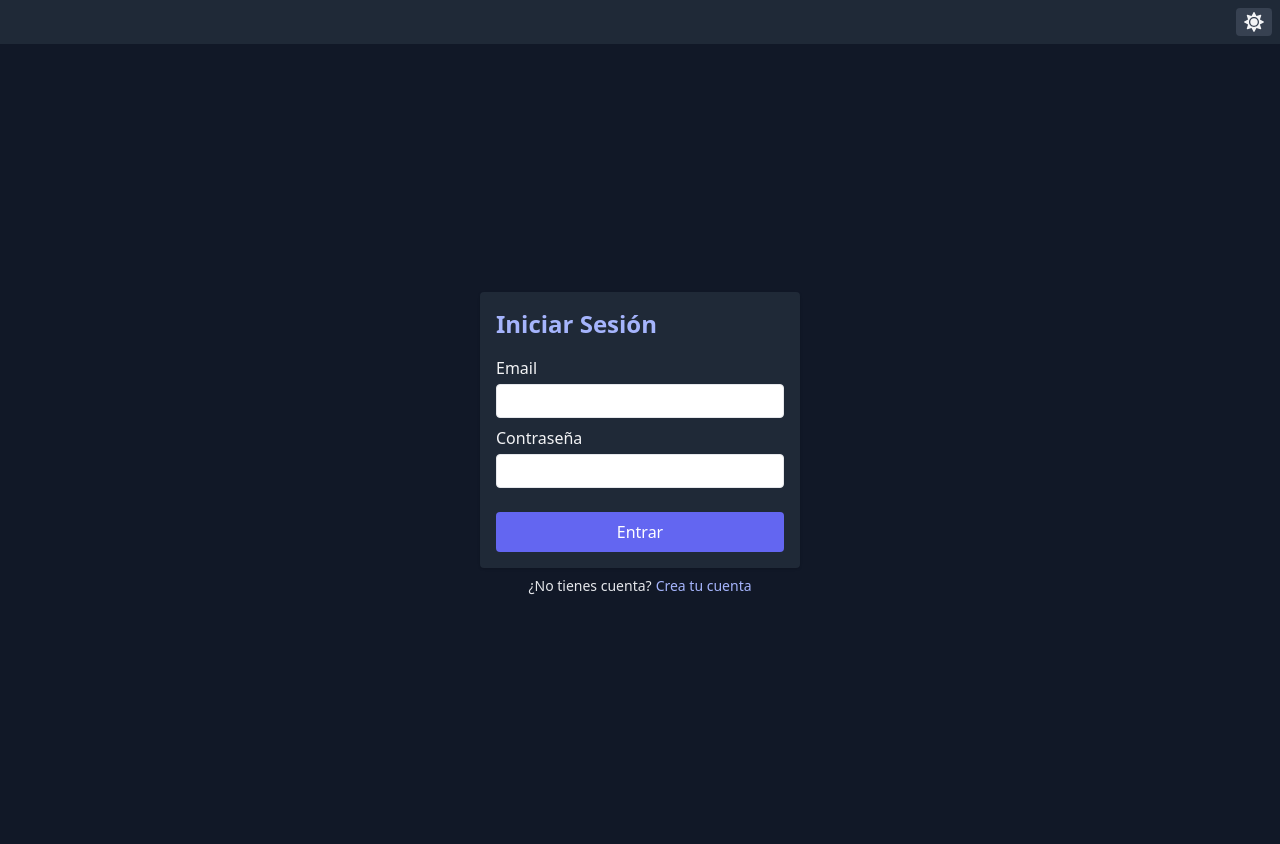
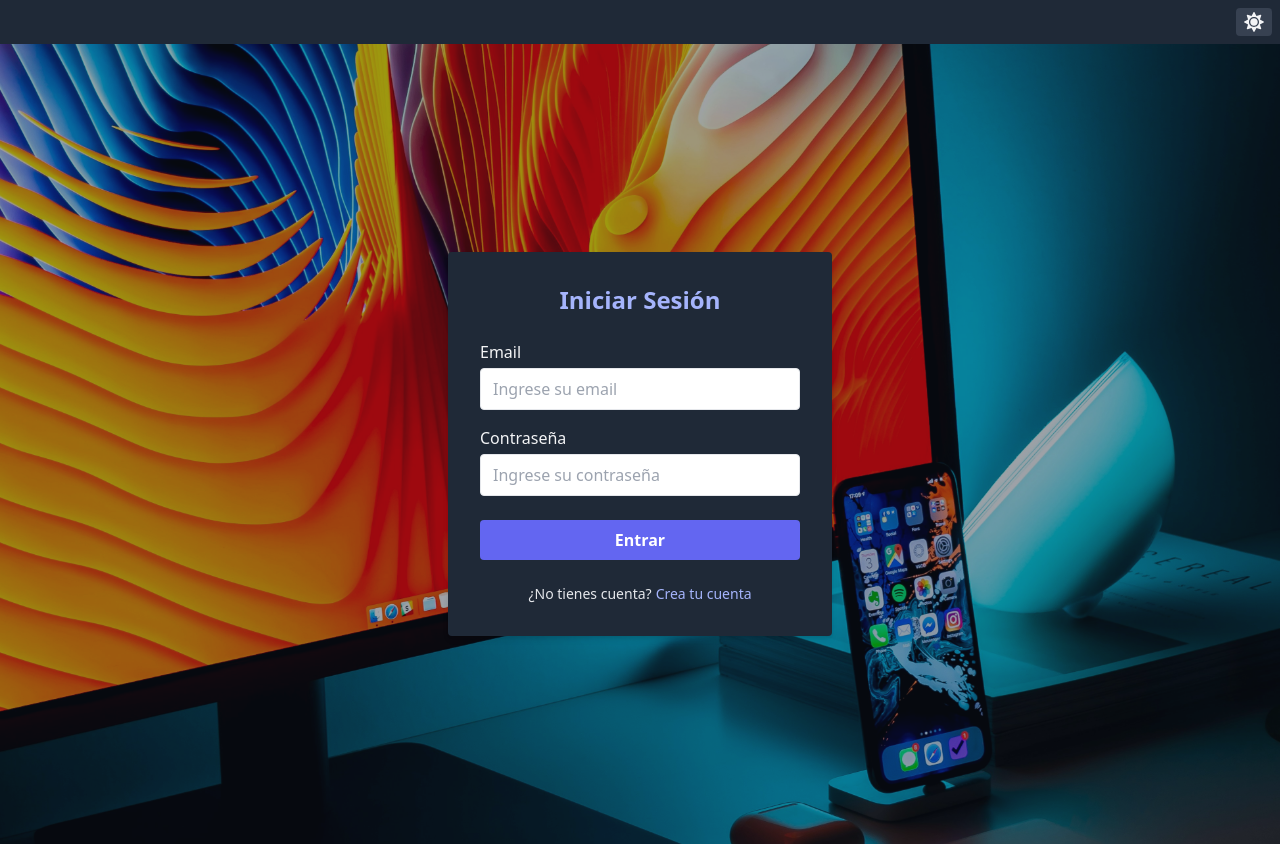
Before and after one commit to Margumedo/coally-task-manger-frontend, a React (Vite) app: page /login in a window 1280 px wide. Built offline with nearby package versions, Linux system fonts and the light colour scheme.

Commit message:
[fix] login and register

```diff
--- a/src/pages/Login.tsx
+++ b/src/pages/Login.tsx
@@ -1,4 +1,3 @@
-
 import React, { useState, useContext } from 'react';
 import { AuthContext } from '../contexts/AuthContext';
 
@@ -8,6 +7,8 @@ import { axiosIntance } from '../api/axiosInstance';
 import Swal from 'sweetalert2';
 import { ThemeContext } from '../contexts/ThemeContext';
 
+import backgroundImage from '../assets/daniel-korpai-n0mabeJj6_s-unsplash.jpg'
+
 export const Login: React.FC = () => {
     const navigate = useNavigate();
     const { login } = useContext(AuthContext);
@@ -15,7 +16,7 @@ export const Login: React.FC = () => {
     const [email, setEmail] = useState('');
     const [password, setPassword] = useState('');
 
-    const { isDark } = useContext(ThemeContext)
+    const { isDark } = useContext(ThemeContext);
 
     const handleLogin = async (e: React.FormEvent) => {
         e.preventDefault();
@@ -31,8 +32,6 @@ export const Login: React.FC = () => {
                     color: isDark ? '#f3f4f6' : '#4b5563',
                 });
                 navigate('/');
-
-
             }
         } catch (error) {
             console.error('Error logging in:', error);
@@ -46,36 +45,50 @@ export const Login: React.FC = () => {
         }
     };
 
+    return (
 
-
-    return (
-        <div className="flex flex-col items-center justify-center h-screen bg-secondary-50 dark:bg-gray-900">
-            <form onSubmit={handleLogin} className="w-80 p-4 bg-white dark:bg-gray-800 rounded shadow">
-                <h2 className="text-2xl font-bold mb-4 text-primary-600 dark:text-primary-300">Iniciar Sesión</h2>
-                <div className="mb-2">
+        <div className="login-container relative flex flex-col items-center justify-center h-screen bg-gray-100 dark:bg-gray-900 overflow-hidden">
+            <div className="absolute inset-0 w-full h-full">
+                <img
+                    src={backgroundImage}
+                    alt="Fondo de Login"
+                    className="object-cover w-full h-full opacity-60"
+                />
+            </div>
+            <form onSubmit={handleLogin} className="login-form relative z-10 w-80 md:w-96 p-8 bg-white dark:bg-gray-800 rounded shadow-md">
+                <h2 className="text-2xl font-bold mb-6 text-center text-primary-600 dark:text-primary-300">Iniciar Sesión</h2>
+                <div className="mb-4">
                     <label className="block mb-1 text-gray-700 dark:text-gray-100">Email</label>
                     <input
                         type="email"
-                        className="border w-full px-2 py-1 rounded"
-                        value={email} onChange={(e) => setEmail(e.target.value)}
+                        className="border w-full px-3 py-2 rounded focus:outline-none focus:ring-2 focus:ring-primary-500 focus:ring-opacity-50"
+                        value={email}
+                        onChange={(e) => setEmail(e.target.value)}
+                        placeholder="Ingrese su email"
                     />
                 </div>
-                <div className="mb-2">
+                <div className="mb-6">
                     <label className="block mb-1 text-gray-700 dark:text-gray-100">Contraseña</label>
                     <input
                         type="password"
-                        className="border w-full px-2 py-1 rounded"
-                        value={password} onChange={(e) => setPassword(e.target.value)}
+                        className="border w-full px-3 py-2 rounded focus:outline-none focus:ring-2 focus:ring-primary-500 focus:ring-opacity-50"
+                        value={password}
+                        onChange={(e) => setPassword(e.target.value)}
+                        placeholder="Ingrese su contraseña"
                     />
                 </div>
-                <button className="w-full bg-primary-500 hover:bg-primary-600 text-white py-2 rounded mt-4">
+                <button
+                    type="submit"
+                    className="login-button w-full bg-primary-500 hover:bg-primary-600 text-white py-2 rounded font-bold transition duration-300">
                     Entrar
                 </button>
+                <p className="text-sm text-gray-600 dark:text-gray-200 mt-6 text-center">
+                    ¿No tienes cuenta?
+                    <Link to="/register" className="text-primary-500 dark:text-primary-300 hover:underline transition duration-300 ml-1">
+                        Crea tu cuenta
+                    </Link>
+                </p>
             </form>
-            <p className="text-sm text-gray-600 dark:text-gray-200 mt-2">
-                ¿No tienes cuenta?
-                <Link to="/register" className="text-primary-500 dark:text-primary-300 hover:underline ml-1">Crea tu cuenta</Link>
-            </p>
         </div>
     );
 };
--- a/src/pages/Register.tsx
+++ b/src/pages/Register.tsx
@@ -5,6 +5,8 @@ import { Link, useNavigate } from 'react-router-dom';
 import Swal from 'sweetalert2';
 import { ThemeContext } from '../contexts/ThemeContext';
 import { AxiosError } from 'axios';
+
+import backgroundImage from '../assets/daniel-korpai-n0mabeJj6_s-unsplash.jpg'
 
 export const Register: React.FC = () => {
     const navigate = useNavigate();
@@ -15,21 +17,13 @@ export const Register: React.FC = () => {
 
     const { isDark } = useContext(ThemeContext)
 
-    // Decide si deseas loguear automáticamente al usuario después de registrarse.
-    // Si prefieres enviarlo al login, no uses `login(response.data.token)` y haz un navigate('/login').
-
     const handleRegister = async (e: React.FormEvent) => {
         e.preventDefault();
         try {
             const response = await axiosIntance.post('/auth/register', { email, password });
             if (response.data.success) {
-                // Opción 1: Loguear automáticamente
                 login(response.data.token);
                 navigate('/');
-
-                // Opción 2: Redirigir a la pantalla de login
-                // navigate('/login');
-
 
                 // Mostrar Sweet Alert al registrarse
                 Swal.fire({
@@ -100,40 +94,51 @@ export const Register: React.FC = () => {
     };
 
     return (
-        <div className="flex flex-col items-center justify-center h-screen bg-secondary-50 dark:bg-gray-900">
-            <form onSubmit={handleRegister} className="w-80 p-4 bg-white dark:bg-gray-800 rounded shadow">
-                <h2 className="text-2xl font-bold mb-4 text-primary-600 dark:text-primary-300">Crear Cuenta</h2>
-                <div className="mb-2">
+        <div className="login-container relative flex flex-col items-center justify-center h-screen bg-gray-100 dark:bg-gray-900 overflow-hidden">
+
+            <div className="absolute inset-0 w-full h-full">
+                <img
+                    src={backgroundImage}
+                    alt="Fondo de Register"
+                    className="object-cover w-full h-full opacity-60"
+                />
+            </div>
+            <form onSubmit={handleRegister} className="login-form relative z-10 w-80 md:w-96 p-8 bg-white dark:bg-gray-800 rounded shadow-md">
+                <h2 className="text-2xl font-bold mb-6 text-center text-primary-600 dark:text-primary-300">Crear Cuenta</h2>
+                <div className="mb-4">
                     <label className="block mb-1 text-gray-700 dark:text-gray-100">Email</label>
                     <input
                         type="email"
-                        className="border w-full px-2 py-1 rounded"
+                        className="border w-full px-3 py-2 rounded focus:outline-none focus:ring-2 focus:ring-primary-500 focus:ring-opacity-50"
                         value={email}
                         onChange={(e) => setEmail(e.target.value)}
+                        placeholder="Coloca un email"
                         required
                     />
                 </div>
-                <div className="mb-2">
+                <div className="mb-6">
                     <label className="block mb-1 text-gray-700 dark:text-gray-100">Contraseña</label>
                     <input
                         type="password"
-                        className="border w-full px-2 py-1 rounded"
+                        className="border w-full px-3 py-2 rounded focus:outline-none focus:ring-2 focus:ring-primary-500 focus:ring-opacity-50"
                         value={password}
                         onChange={(e) => setPassword(e.target.value)}
+                        placeholder="Coloca una contraseña"
                         required
                     />
                 </div>
                 <button
                     type="submit"
-                    className="w-full bg-primary-500 hover:bg-primary-600 text-white py-2 rounded mt-4"
-                >
+                    className="login-button w-full bg-primary-500 hover:bg-primary-600 text-white py-2 rounded font-bold transition duration-300">
+
                     Registrar
                 </button>
+                <p className="text-sm text-gray-600 dark:text-gray-200 mt-6 text-center">
+                    ¿Ya tienes cuenta?
+                    <Link to="/login" className="text-primary-500 dark:text-primary-300 hover:underline ml-1">
+                        Inicia sesión</Link>
+                </p>
             </form>
-            <p className="text-sm text-gray-600 dark:text-gray-200 mt-2">
-                ¿Ya tienes cuenta?
-                <Link to="/login" className="text-primary-500 dark:text-primary-300 hover:underline ml-1">Inicia sesión</Link>
-            </p>
         </div>
     );
 };
```
Also changed, not shown: src/assets/daniel-korpai-n0mabeJj6_s-unsplash.jpg (added).
